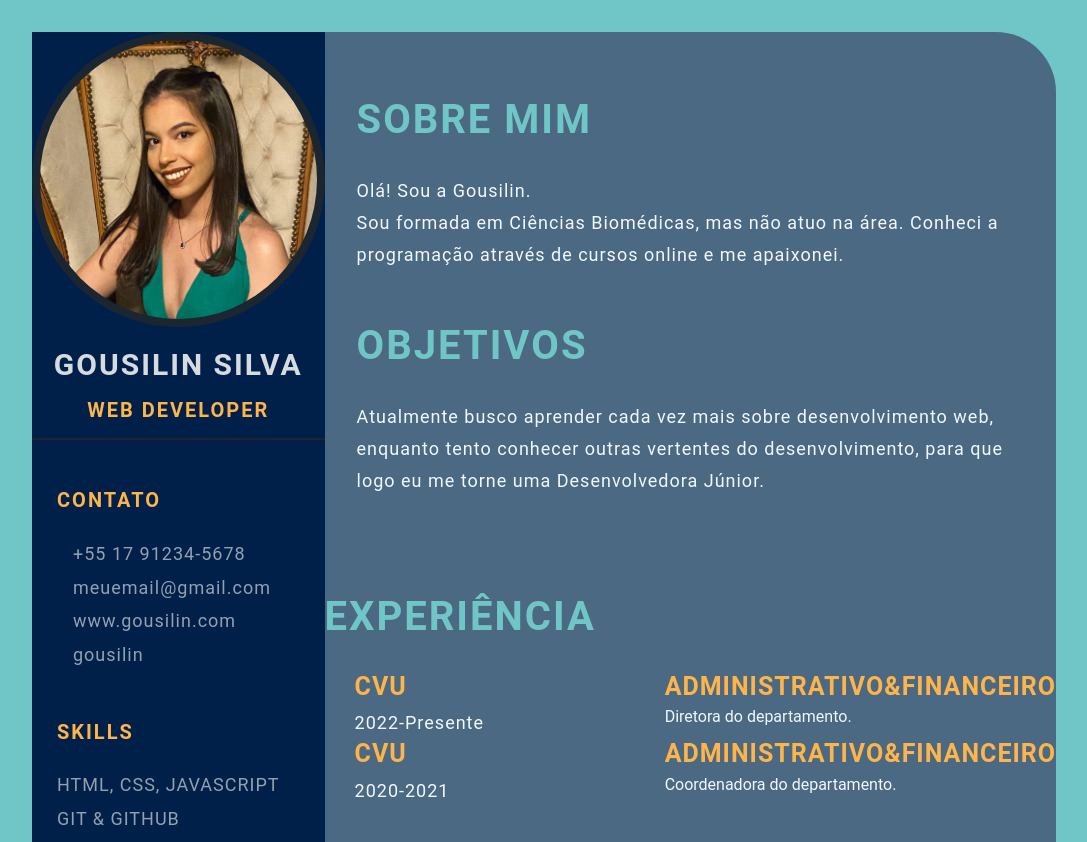
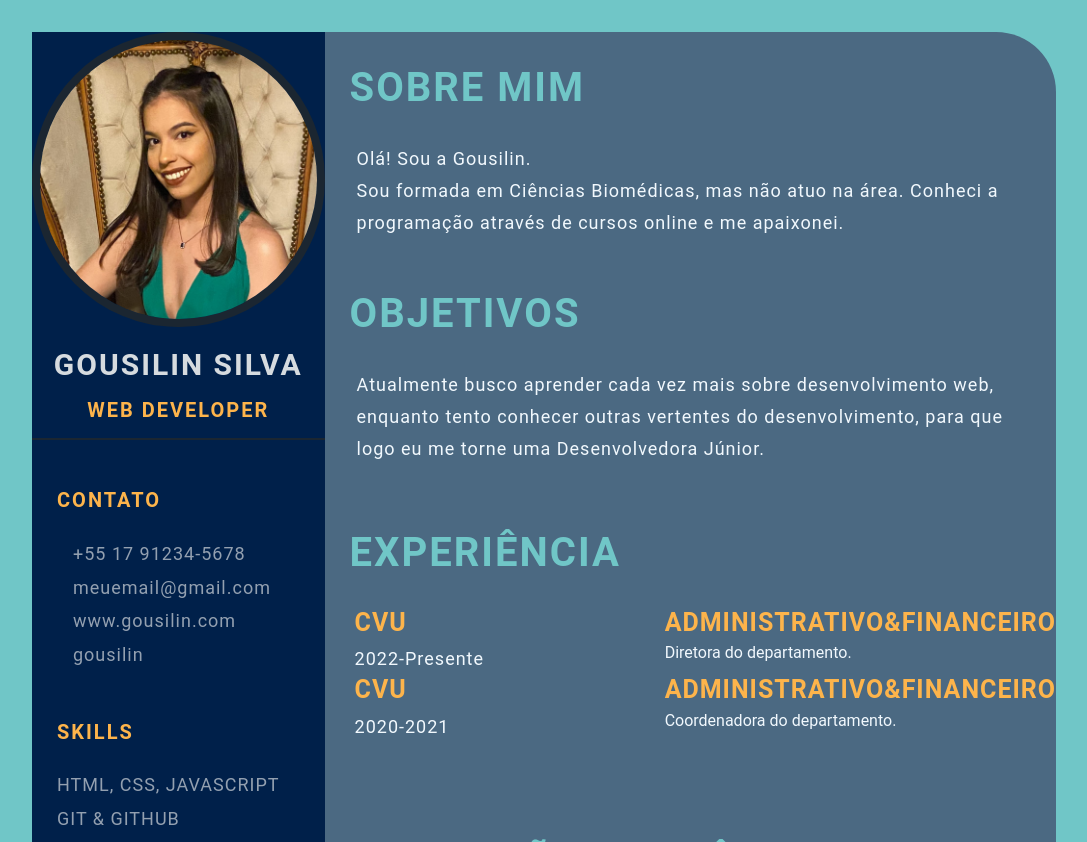
Before and after one commit to Gousilin/gousilin.github.io, a plain HTML site: page day05.html in a window 1280 px wide. Shown: the top 842 px of the page, without its empty margins (96-1183 px from the left). Drawn offline with Linux system fonts and the light colour scheme.

Commit message:
feature: add day 05

```diff
--- a/day05.css
+++ b/day05.css
@@ -136,8 +136,8 @@ body {
 }
 
 
-.right-section-contents {
-    padding: 2rem 2rem;
+.right-section-contents .about-me-contents{
+    padding: 0rem 2rem;
 }
 
 .right-title {
@@ -150,7 +150,7 @@ body {
     align-items: center;
     padding: 2rem 0;
     position: relative;
-
+    padding-left: 25px;
 }
 
 .gap {
```
